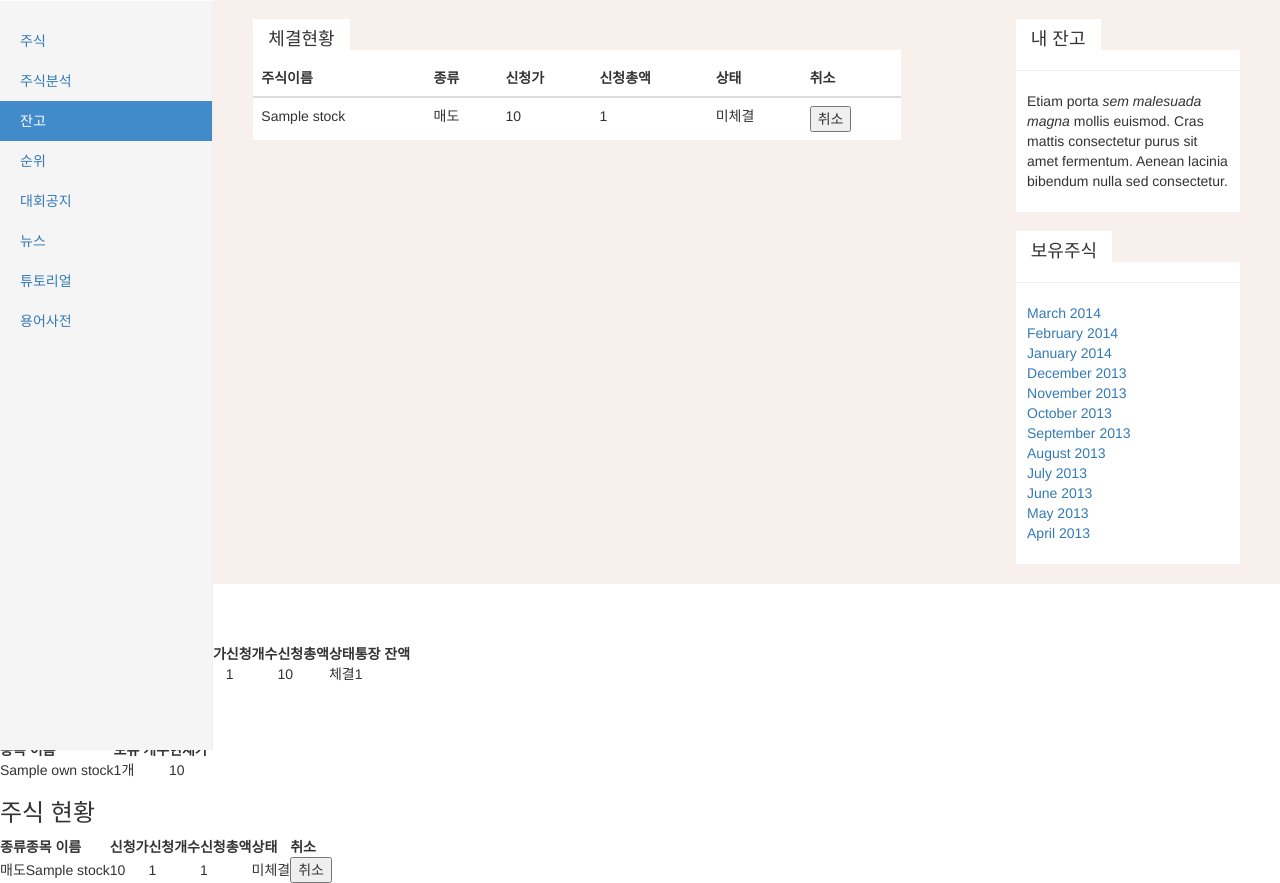
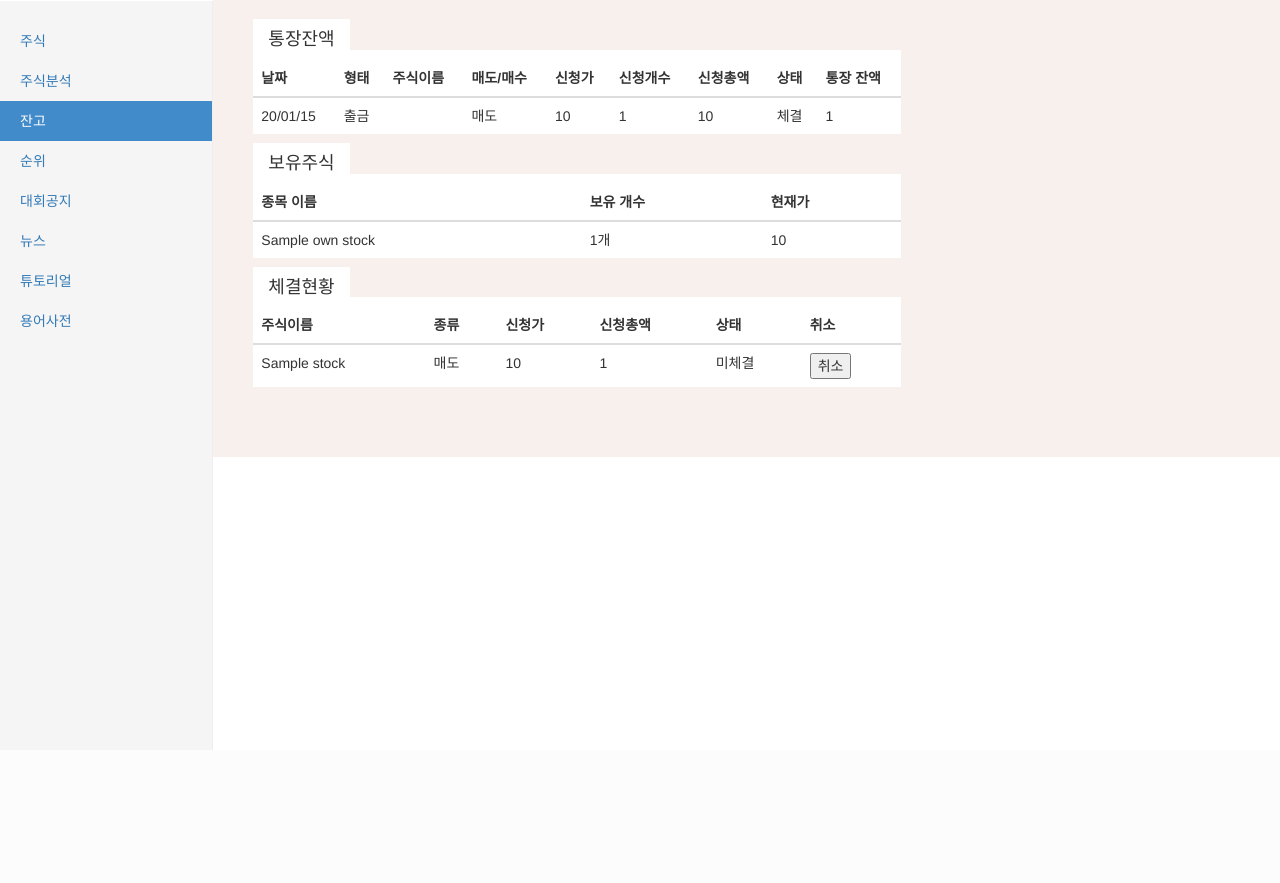
Before and after one commit to myungseokang/bluechip, a Django app: template templates/stock/Balances.html in a window 1280 px wide. Shown: the part 50-933 px from the top of the page. After the commit the page ends 800 px from the top, so only its background shows below. Run offline with Django 3.2, Linux system fonts and the light colour scheme; tables that the repository leaves empty hold one stand-in row (values such as "Sample post"); the template is opened without the code that fills it: values that come from a table or form of the project are taken from there, most other values are stand-ins (such as "Sample title", 1, 10 or a date in 2020); some libraries are stand-ins or nearby versions.

Commit message:
잔고.html 디자인 적용

```diff
--- a/templates/base2.html
+++ b/templates/base2.html
@@ -46,7 +46,6 @@
             </div>
         </div>
     </nav>
-
     {% block body %}
     {% endblock %}
     <script src="{% static "Dashboard Template for Bootstrap_files/jquery.min.js" %}"></script>
--- a/templates/stock/Balances.html
+++ b/templates/stock/Balances.html
@@ -25,89 +25,15 @@
             <div class="row">
                 <div class="col-sm-8 blog-main" style="margin-bottom: 30px;">
                     <div class="blog-post" style="background-color: #fff;">
-                        <h4 class="blog-post-title" style="background-color: #F8F0ED;">
-                          <span style="padding-right: 15px;padding-left: 15px;background-color: #fff;padding-top: 10px;padding-bottom: 10px;">체결현황</span></h4>
+                        <h4 class="blog-post-title" style="background-color: #F8F0ED;"><span style="padding-right: 15px;padding-left: 15px;background-color: #fff;padding-top: 10px;padding-bottom: 10px;">통장잔액</span></h4>
                         <table class="table table-hover">
                           <thead>
-                                    <tr>
-                                        <th>주식이름</th>
-                                        <th>종류</th>
-                                        <th>신청가</th>
-                                        <th>신청총액</th>
-                                        <th>상태</th>
-                                        <th>취소</th>
-                                    </tr>
-                                </thead>
-                                <tbody>
-                                  {% for log_stock in log_stocks %}
-                                    <tr>
-                                        <td>{{ log_stock.stock.title }}</td>
-                                        {% if log_stock.request_flag %}
-                                          <td>매수</td>
-                                        {% else %}
-                                          <td>매도</td>
-                                        {% endif %}
-                                        <td>{{ log_stock.request_price }}</td>
-                                        <td>{{ log_stock.total_price }}</td>
-                                        {% if log_stock.flag %}
-                                          <td>체결</td>
-                                        {% else %}
-                                          <td>미체결</td>
-                                        {% endif %}
-                                        {% if not log_stock.flag %}
-                                        <form action="{% url 'stock:Balances' %}" method="post">
-                                          {% csrf_token %}
-                                          <input type="hidden" name="stock" value="{{ log_stock.id }}">
-                                          <td><input type="submit" name="request_cancel" value="취소"></td>
-                                        </form>
-                                        {% endif %}
-                                    </tr>
-                                  {% endfor %}
-                                </tbody>
-                            </table>
-                    </div>
-                    <!-- /.blog-post -->
-                </div>
-                <!-- /.blog-main -->
-                <div class="col-sm-3 col-sm-offset-1 blog-sidebar">
-                    <div class="sidebar-module sidebar-module-inset" style="margin-bottom: 30px;background-color: #fff;">
-                        <h4 style="background-color: #F8F0ED;">
-                          <span style="padding-right: 15px;padding-left: 15px;background-color: #fff;padding-top: 10px;padding-bottom: 10px;">내 잔고</span></h4>
-                          <hr>
-                          <div style="padding-right: 5%;padding-left: 5%;padding-bottom: 5%;">
-                        <p>Etiam porta <em>sem malesuada magna</em> mollis euismod. Cras mattis consectetur purus sit amet fermentum. Aenean lacinia bibendum nulla sed consectetur.</p>
-                    </div></div>
-                    <div class="sidebar-module" style="background-color: #fff;">
-                        <h4 style="background-color: #F8F0ED;"><span style="padding-right: 15px;padding-left: 15px;background-color: #fff;padding-top: 10px;padding-bottom: 10px;">보유주식</span></h4> <hr>
-                        <div style="padding-right: 5%;padding-left: 5%;padding-bottom: 5%;">
-                        <ol class="list-unstyled">
-                            <li><a href="http://getbootstrap.com/examples/blog/#">March 2014</a></li>
-                            <li><a href="http://getbootstrap.com/examples/blog/#">February 2014</a></li>
-                            <li><a href="http://getbootstrap.com/examples/blog/#">January 2014</a></li>
-                            <li><a href="http://getbootstrap.com/examples/blog/#">December 2013</a></li>
-                            <li><a href="http://getbootstrap.com/examples/blog/#">November 2013</a></li>
-                            <li><a href="http://getbootstrap.com/examples/blog/#">October 2013</a></li>
-                            <li><a href="http://getbootstrap.com/examples/blog/#">September 2013</a></li>
-                            <li><a href="http://getbootstrap.com/examples/blog/#">August 2013</a></li>
-                            <li><a href="http://getbootstrap.com/examples/blog/#">July 2013</a></li>
-                            <li><a href="http://getbootstrap.com/examples/blog/#">June 2013</a></li>
-                            <li><a href="http://getbootstrap.com/examples/blog/#">May 2013</a></li>
-                            <li><a href="http://getbootstrap.com/examples/blog/#">April 2013</a></li>
-                        </ol>
-                    </div></div>
-                </div>
-                <!-- /.blog-sidebar -->
-            </div>
-        </div>
-    </div>
-</div>
-<br><br>
-통장 잔액 : {{ request.user.money }}
-<table>
                             <tr>
                               <th>날짜</th> <th>형태</th> <th>주식이름</th> <th>매도/매수</th> <th>신청가</th> <th>신청개수</th>
                               <th>신청총액</th><th>상태</th> <th>통장 잔액</th>
                             </tr>
+                          </thead>
+                          <tbody>
                             {% for stock in  stock_balances %}
                             <tr>
                               <td>{{ stock.create_time|date:"y/m/d" }}</td> <td>{% if stock.request_flag %}출금{% else %}입금{% endif %}</td>
@@ -117,43 +43,65 @@
                               <td>{{ stock.user_money }}</td>
                             </tr>
                             {% endfor %}
+                          </tbody>
                         </table>
-
-<h3>보유 주식</h3>
-<table>
+                    </div>
+                    <div class="blog-post" style="background-color: #fff;">
+                        <h4 class="blog-post-title" style="background-color: #F8F0ED;"><span style="padding-right: 15px;padding-left: 15px;background-color: #fff;padding-top: 10px;padding-bottom: 10px;">보유주식</span></h4>
+                          <table class="table table-hover">
+                            <thead>
                               <tr>
-<th>종목 이름</th>  <th>보유 개수</th> <th>현재가</th>
+                              <th>종목 이름</th> <th>보유 개수</th> <th>현재가</th>
                               </tr>
+                            </thead>
+                            <tbody>
                               {% for own_stock in own_stocks %}
                                <tr>
                                  <td>{{ own_stock.title }}</td>
                                  <td>{{ own_stock.count }}개</td>
                                  <td>{{ own_stock.price }}</td>
                                </tr>
-{%  endfor %}
+                              {% endfor %}
+                            </tbody>
                             </table>
-
-<h3>주식 현황</h3>
-<table>
+                    </div>
+                    <!-- /.blog-post -->
+                    <div class="blog-post" style="background-color: #fff;">
+                        <h4 class="blog-post-title" style="background-color: #F8F0ED;"><span style="padding-right: 15px;padding-left: 15px;background-color: #fff;padding-top: 10px;padding-bottom: 10px;">체결현황</span></h4>
+                          <table class="table table-hover">
+                                <thead>
                                     <tr>
-   <th>종류</th> <th>종목 이름</th>  <th>신청가</th> <th>신청개수</th> <th>신청총액</th> <th>상태</th> <th>취소</th>
+                                        <th>주식이름</th> <th>종류</th> <th>신청가</th> <th>신청총액</th> <th>상태</th> <th>취소</th>
                                     </tr>
+                                </thead>
+                                <tbody>
                                   {% for log_stock in log_stocks %}
                                     <tr>
-  <td>{% if log_stock.request_flag %}매수{% else %}매도{% endif %}</td>
                                         <td>{{ log_stock.stock.title }}</td>
+                                        {% if log_stock.request_flag %}<td>매수</td>{% else %}<td>매도</td>{% endif %}
                                         <td>{{ log_stock.request_price }}</td>
-  <td>{{ log_stock.count }}</td>
                                         <td>{{ log_stock.total_price }}</td>
-  <td>{% if log_stock.flag %}체결{% else %}미체결{% endif %}</td>
+                                        {% if log_stock.flag %}<td>체결</td>{% else %}<td>미체결</td>{% endif %}
                                         {% if not log_stock.flag %}
                                         <form action="{% url 'stock:Balances' %}" method="post">
                                           {% csrf_token %}
                                           <input type="hidden" name="stock" value="{{ log_stock.id }}">
                                           <td><input type="submit" name="request_cancel" value="취소"></td>
                                         </form>
+                                        {% else %}
+                                         <td></td>
                                         {% endif %}
+                                    </tr>
                                   {% endfor %}
-  </tr>
+                                </tbody>
                             </table>
+                    </div>
+                </div>
+                <!-- /.blog-main -->
+
+                <!-- /.blog-sidebar -->
+            </div>
+        </div>
+    </div>
+</div>
 {% endblock %}
--- a/templates/term/term.html
+++ b/templates/term/term.html
@@ -11,10 +11,10 @@
                   <li><a href="{% url 'stock_analysis:first' %}">주식분석</a></li>
                   <li><a href="{% url 'stock:Balances' %}">잔고</a></li>
                   <li><a href="{% url 'stock:ranking' %}">순위</a></li>
-                  <li><a href="{% url 'term:term' %}">대회공지</a></li>
+                  <li><a href="{% url 'contest:contest' %}">대회공지</a></li>
                   <li><a href="http://getbootstrap.com/examples/dashboard/">뉴스</a></li>
                   <li><a href="{% url 'tutorial:tutorial_1' %}">튜토리얼</a></li>
-                  <li  class="active"><a href="{% url 'contest:contest' %}">용어사전</a></li>
+                  <li  class="active"><a href="{% url 'term:term' %}">용어사전</a></li>
           </ul>
         </div>
       </div>
```
Lines whose indentation alone changed are shown as unchanged.
